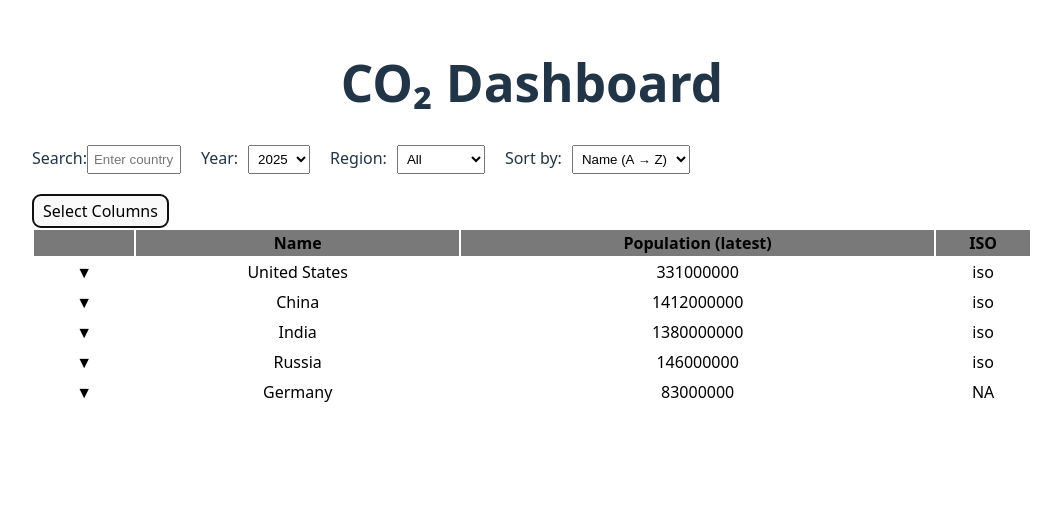
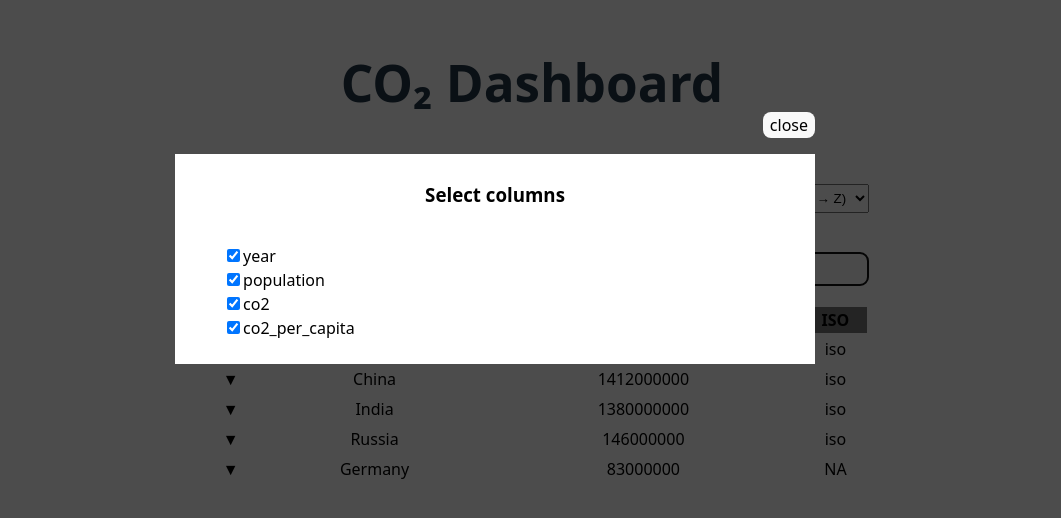
Before and after one commit to akseee/performance, a React (Vite) app: page / in a window 1280 px wide. Both pictures are taken after a click on the button "Select Columns". Shown: the top 518 px of the page, without its empty margins (108-1169 px from the left). Built offline with nearby package versions, Linux system fonts and the light colour scheme.

Commit message:
feat: add moday, improve layout, refactor: settings in modal

```diff
--- a/index.html
+++ b/index.html
@@ -8,6 +8,7 @@
   </head>
   <body>
     <div id="root"></div>
+    <div id="modal-root"></div>
     <script type="module" src="/src/main.tsx"></script>
   </body>
 </html>
--- a/src/app/App.module.css
+++ b/src/app/App.module.css
@@ -1,4 +1,7 @@
 .container {
+  display: flex;
+  flex-direction: column;
+  gap: 1.2em;
   max-width: 1000px;
   margin: 0 auto;
   padding: 20px;
--- a/src/app/App.tsx
+++ b/src/app/App.tsx
@@ -4,6 +4,7 @@ import { Modal } from "../components/Modal/Modal";
 import cslx from "clsx";
 import { CountryComponent } from "../features/CountryComponent/CountryCompoennt";
 import type { TSettings } from "../utils/types.types";
+import { Settings } from "../components/Settings/Settings";
 
 const countries = [
   {
@@ -18,15 +19,13 @@ const countries = [
   { name: "Germany", region: "Europe", population: 83000000, iso: null },
 ];
 
-const years = [2025, 2024, 2023, 2022, 2021];
-const regions = ["All", "Americas", "Asia", "Europe"];
-
-const settings: TSettings = {
-  year: true,
-  population: true,
-  co2: true,
-  co2_per_capita: true,
-};
+const regions: string[] = ["All", "Europe", "Asia", "Americas", "Africa"];
+const availableFields: string[] = [
+  "year",
+  "population",
+  "co2",
+  "co2_per_capita",
+];
 
 export const App = () => {
   const [selectedYear, setSelectedYear] = useState(2025);
@@ -35,6 +34,13 @@ export const App = () => {
   const [sortOption, setSortOption] = useState("name-asc");
 
   const [isModalOpen, setIsModalOpen] = useState(false);
+
+  const [settings, setSettings] = useState([
+    "year",
+    "population",
+    "co2",
+    "co2_per_capita",
+  ]);
 
   useEffect(() => {
     console.log("shall fetch data here");
@@ -59,17 +65,14 @@ export const App = () => {
         </label>
         <label>
           Year:
-          <select
+          <input
             value={selectedYear}
             onChange={(e) => setSelectedYear(Number(e.target.value))}
             className={styles.select}
-          >
-            {years.map((y) => (
-              <option key={y} value={y}>
-                {y}
-              </option>
-            ))}
-          </select>
+            type="number"
+            min={1600}
+            max={2026}
+          ></input>
         </label>
         <label>
           Region:
@@ -104,10 +107,11 @@ export const App = () => {
         Select Columns
       </button>
       <Modal isOpen={isModalOpen} handleClose={() => setIsModalOpen(false)}>
-        <div>
-          <h3>Select columns</h3>
-          {["year", "population", "co2", "co2_per_capita"]}
-        </div>
+        <Settings
+          availableFields={availableFields}
+          selectedFields={settings}
+          onChange={setSettings}
+        />
       </Modal>
       <main className={styles.main}>
         <table className={cslx(styles.table, styles["all-data"])}>
--- /dev/null
+++ b/src/components/Settings/Settings.module.css
@@ -0,0 +1,11 @@
+.container {
+  display: flex;
+  flex-direction: column;
+  padding: 0.5em;
+  color: black;
+  background-color: white;
+}
+
+.title {
+  text-align: center;
+}
--- /dev/null
+++ b/src/components/Settings/Settings.tsx
@@ -0,0 +1,42 @@
+import styles from "./Settings.module.css";
+import React from "react";
+
+interface SettingsProps {
+  availableFields: string[];
+  selectedFields: string[];
+  onChange: (fields: string[]) => void;
+}
+
+export const Settings: React.FC<SettingsProps> = ({
+  availableFields,
+  selectedFields,
+  onChange,
+}) => {
+  const handleToggle = (field: string) => {
+    if (selectedFields.includes(field)) {
+      onChange(selectedFields.filter((f) => f !== field));
+    } else {
+      onChange([...selectedFields, field]);
+    }
+  };
+
+  return (
+    <div className={styles.container}>
+      <h3 className={styles.title}>Select columns</h3>
+      <ul className={styles.fieldList}>
+        {availableFields.map((field) => (
+          <li key={field}>
+            <label>
+              <input
+                type="checkbox"
+                checked={selectedFields.includes(field)}
+                onChange={() => handleToggle(field)}
+              />
+              {field}
+            </label>
+          </li>
+        ))}
+      </ul>
+    </div>
+  );
+};
--- a/src/features/CountryComponent/CountryCompoennt.tsx
+++ b/src/features/CountryComponent/CountryCompoennt.tsx
@@ -1,6 +1,5 @@
 import { useState } from "react";
 import styles from "./CountryCompoenent.module.css";
-import type { TSettings } from "../../utils/types.types";
 
 export const CountryComponent = ({
   data,
@@ -13,7 +12,7 @@ export const CountryComponent = ({
     iso: string | null;
     [key: string]: string | number | null | undefined;
   };
-  settings: TSettings;
+  settings: Array<string>;
 }) => {
   const [detailed, setIsDetailed] = useState(false);
   return (
@@ -37,7 +36,7 @@ export const CountryComponent = ({
             <table className={styles["inside-data"]}>
               <thead>
                 <tr>
-                  {Object.entries(settings).map(([key, isVisible]) =>
+                  {settings.map(([key, isVisible]) =>
                     isVisible ? <th key={key}>{key}</th> : null
                   )}
                 </tr>
--- a/src/index.css
+++ b/src/index.css
@@ -1,11 +1,13 @@
 :root {
+  display: flex;
+  justify-content: center;
+  margin: 0 auto;
   color: rgba(255, 255, 255, 0.87);
   font-family: system-ui, Avenir, Helvetica, Arial, sans-serif;
   font-weight: 400;
   line-height: 1.5;
   text-rendering: optimizeLegibility;
   background-color: #242424;
-
   color-scheme: light dark;
 
   font-synthesis: none;
@@ -73,3 +75,13 @@ button:focus-visible {
 td {
   text-align: center;
 }
+
+#modal-root {
+  position: absolute;
+  top: 10%;
+  width: 50%;
+}
+
+li {
+  list-style: none;
+}
```
